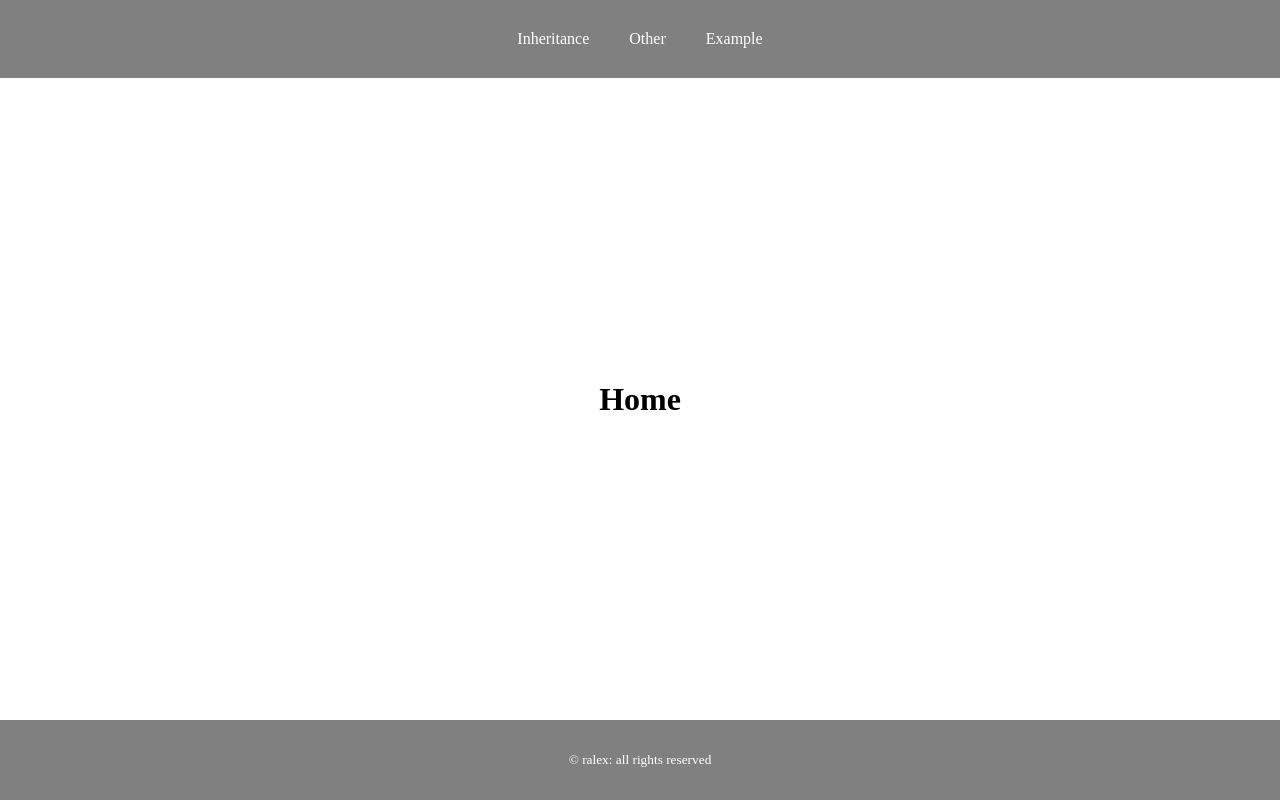
After one commit to ralexrivero/Django, a Django app: page / in a window 1280 px wide. The commit adds this page. Run offline with Django 4.2, Linux system fonts and the light colour scheme.

Commit message:
urls using name

```diff
--- a/templateInheritance/static/css/main.css
+++ b/templateInheritance/static/css/main.css
@@ -2,6 +2,13 @@
     padding: 0;
     margin: 0;
     box-sizing: border-box;
+}
+
+body {
+    height: 100vh;
+    display: flex;
+    flex-direction: column;
+    justify-content: space-between;
 }
 
 main {
@@ -9,7 +16,6 @@ main {
     justify-content: center;
     align-items: center;
     padding: 1rem;
-    min-height: 100vh;
 }
 
 nav {
--- a/templateInheritance/templateInheritance/urls.py
+++ b/templateInheritance/templateInheritance/urls.py
@@ -6,5 +6,6 @@ urlpatterns = [
     path('admin/', admin.site.urls),
     path('inheritance/', views.inheritance, name='inheritance'),
     path('example/', views.example, name='example'),
-    path('other/', views.other, name='other')
+    path('other/', views.other, name='other'),
+    path('', views.index, name='index')
 ]
--- a/templateInheritance/templateInheritance/views.py
+++ b/templateInheritance/templateInheritance/views.py
@@ -8,3 +8,6 @@ def example(request):
 
 def other(request):
     return render(request, 'other.html', {})
+
+def index(request):
+    return render(request, 'index.html', {})
--- /dev/null
+++ b/templateInheritance/templates/index.html
@@ -0,0 +1,5 @@
+{% extends 'layouts/base.html' %}
+
+{% block content %}
+    <h1>Home</h1>
+{% endblock %}
--- a/templateInheritance/templates/inheritance.html
+++ b/templateInheritance/templates/inheritance.html
@@ -3,5 +3,5 @@
     Inheritance
 {% endblock %}
 {% block content %}
-    <h1>Title Inheritance</h1>
+    <h1>Inheritance</h1>
 {% endblock %}
--- a/templateInheritance/templates/layouts/base.html
+++ b/templateInheritance/templates/layouts/base.html
@@ -16,9 +16,9 @@
 <body>
     <nav>
         <ul>
-            <li><a href="#">Other</a></li>
-            <li><a href="#">Inheritance</a></li>
-            <li><a href="#">Example</a></li>
+            <li><a href="{% url 'inheritance' %}">Inheritance</a></li>
+            <li><a href="{% url 'other' %}">Other</a></li>
+            <li><a href="{% url 'example' %}">Example</a></li>
         </ul>
     </nav>
     <main>
```
Also changed, not shown: templateInheritance/templates/example.html (+7 -0 lines), templateInheritance/templates/other.html (+7 -0 lines), README.md.
